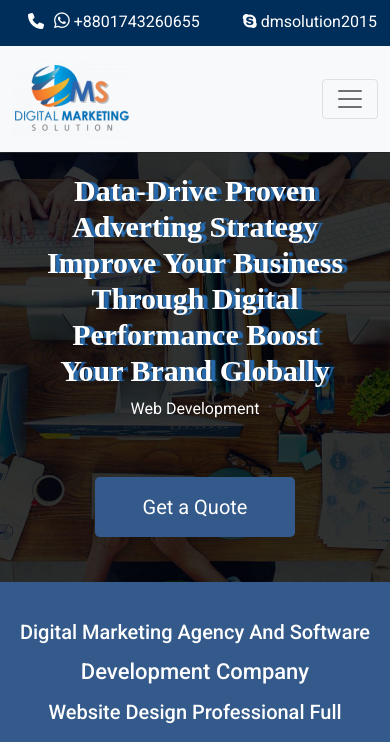
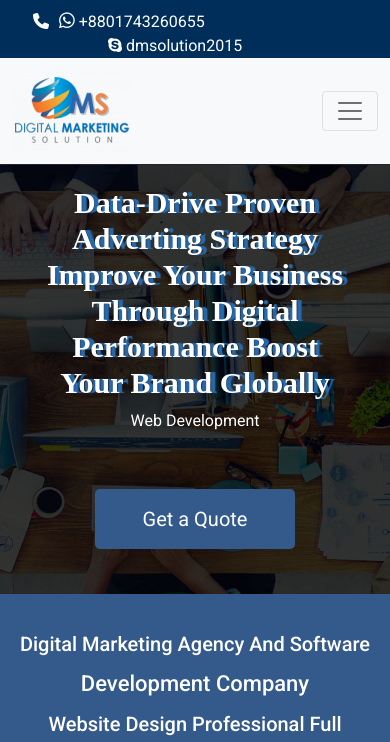
Before and after one commit to rabbi75/digital-marketing-solution, a plain HTML site: page index.html in a window 390 px wide. Shown: the top 742 px of the page. Drawn offline with nearby package versions, Linux system fonts and the light colour scheme.

Commit message:
reset top bar

```diff
--- a/assets/css/style.css
+++ b/assets/css/style.css
@@ -80,7 +80,7 @@ body{
         display: none
     }
     li.contact_2 {
-        margin-left: 38px;
+        margin-left: 42px;
     }
     li.contact_4 {
         margin-left: 32px;
@@ -88,7 +88,7 @@ body{
     }
     .top_contact ul li {
         float: left;
-        padding-left: 5px;
+        padding-left: 10px;
         list-style: none;
     }
 }
```
